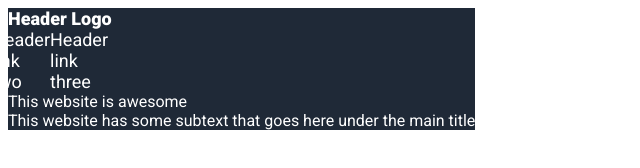
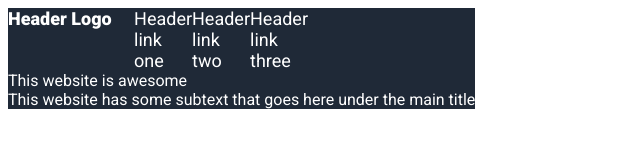
Before and after one commit to Raaschou/website_test, a plain HTML site: page Website.html in a window 1280 px wide. Shown: the whole page, without its empty margins (0-640 px from the left). Drawn offline with Linux system fonts and the light colour scheme.

Commit message:
add test

```diff
--- a/styles.css
+++ b/styles.css
@@ -12,6 +12,9 @@
     color: white;
 }
 .header{
+    display: flex;
+    flex-wrap: nowrap;
+    flex-grow: 4 1 1 1;
     font-size: 18px;
 
 }
```
Also changed, not shown: 1 other file.
